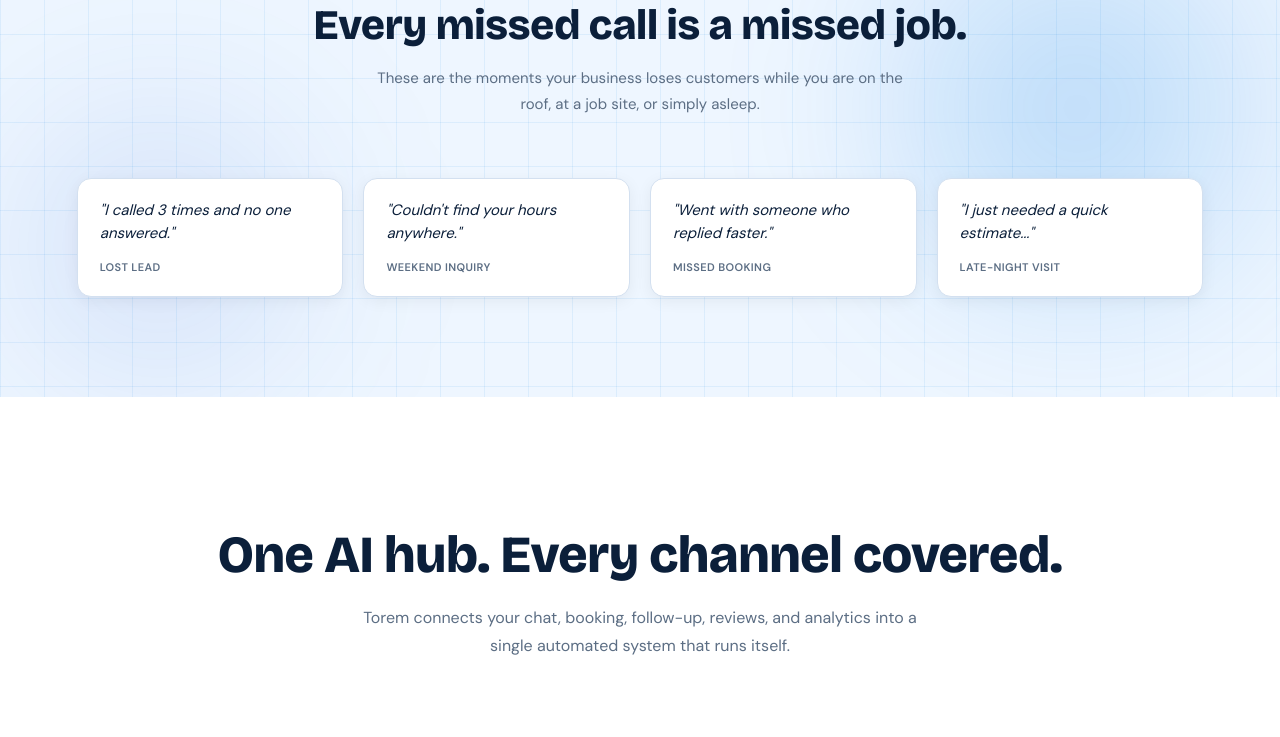
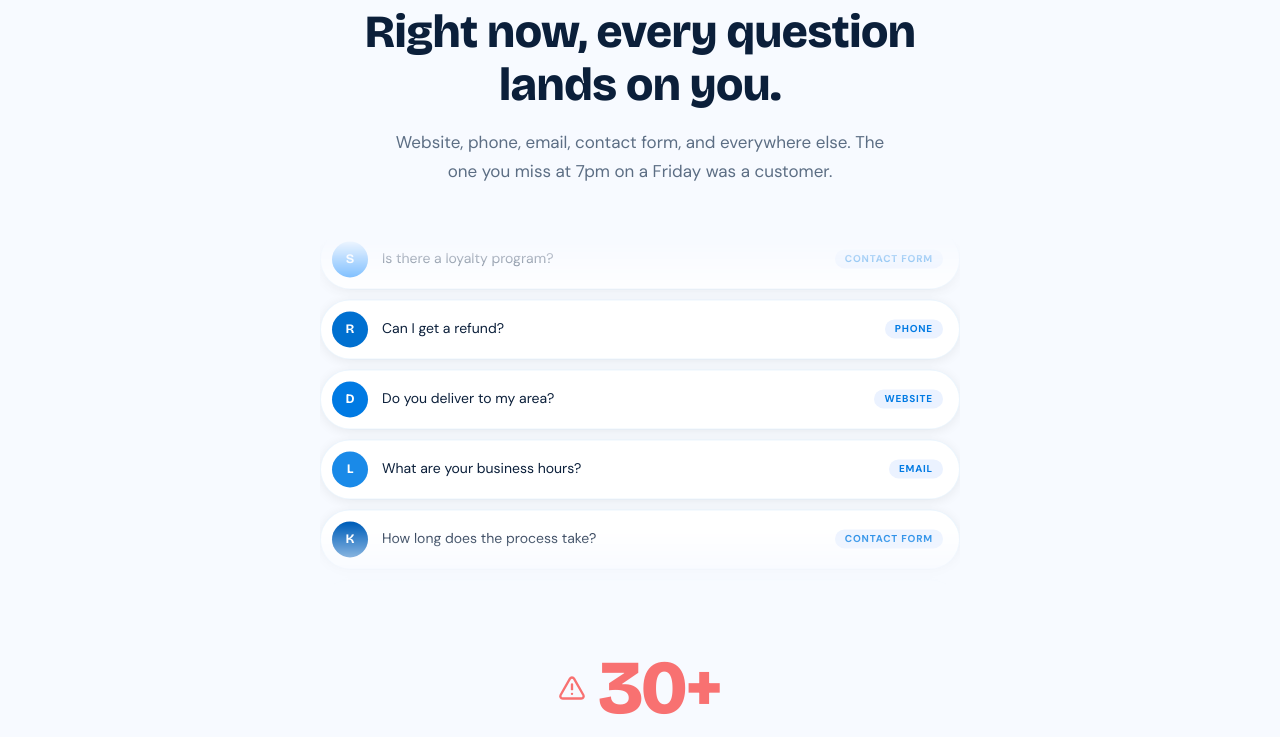
Before and after one commit to toremaiautomation/torem-website, a React (Vite) app: page / in a window 1280 px wide. Shown: the part 900-1637 px from the top of the page. Built offline with nearby package versions, Linux system fonts and the light colour scheme.

Commit message:
Add InquiryTicker component: animated marquee of customer inquiries with illustrative counter

```diff
--- /dev/null
+++ b/src/components/InquiryTicker.jsx
@@ -0,0 +1,229 @@
+import { useRef, useState, useEffect } from "react";
+import { motion, useInView } from "framer-motion";
+import { AlertTriangle } from "lucide-react";
+import { T, DISPLAY, BODY } from "../theme";
+import { useReducedMotion } from "../hooks/useReducedMotion";
+
+const RISK_RED = "#F87171";
+const SIGNAL_BLUE = "#007AE3";
+
+const QUERIES = [
+  { initial: "A", text: "Do you have availability this weekend?",  channel: "WEBSITE"      },
+  { initial: "M", text: "Can I reschedule my appointment?",        channel: "PHONE"        },
+  { initial: "J", text: "Do you offer payment plans?",             channel: "EMAIL"        },
+  { initial: "S", text: "Is there a loyalty program?",             channel: "CONTACT FORM" },
+  { initial: "R", text: "Can I get a refund?",                     channel: "PHONE"        },
+  { initial: "D", text: "Do you deliver to my area?",              channel: "WEBSITE"      },
+  { initial: "L", text: "What are your business hours?",           channel: "EMAIL"        },
+  { initial: "K", text: "How long does the process take?",         channel: "CONTACT FORM" },
+  { initial: "T", text: "Do you offer a free consultation?",       channel: "PHONE"        },
+  { initial: "N", text: "Is there a cancellation fee?",            channel: "WEBSITE"      },
+];
+
+const AVATAR_COLORS = [
+  SIGNAL_BLUE,
+  "#1A8AE8",
+  "#005FBA",
+  "#3B9EFF",
+  "#0070D0",
+];
+
+const DOUBLED = [...QUERIES, ...QUERIES];
+
+function QueryCard({ initial, text, channel, avatarColor }) {
+  return (
+    <div style={{
+      display: "flex",
+      alignItems: "center",
+      gap: "14px",
+      background: "#FFFFFF",
+      borderRadius: "100px",
+      padding: "11px 16px 11px 11px",
+      boxShadow: "0 2px 12px rgba(0,0,0,0.07)",
+      border: "1px solid rgba(0,122,227,0.08)",
+    }}>
+      <div style={{
+        width: "36px",
+        height: "36px",
+        borderRadius: "50%",
+        background: avatarColor,
+        display: "flex",
+        alignItems: "center",
+        justifyContent: "center",
+        flexShrink: 0,
+        color: "#FFFFFF",
+        fontFamily: DISPLAY,
+        fontSize: "13px",
+        fontWeight: 700,
+        userSelect: "none",
+      }}>
+        {initial}
+      </div>
+      <p style={{
+        flex: 1,
+        fontFamily: BODY,
+        fontSize: "14px",
+        color: T.text,
+        margin: 0,
+        lineHeight: 1.4,
+        minWidth: 0,
+      }}>
+        {text}
+      </p>
+      <span style={{
+        background: "#EBF2FF",
+        color: SIGNAL_BLUE,
+        borderRadius: "20px",
+        padding: "3px 10px",
+        fontSize: "10px",
+        fontFamily: BODY,
+        fontWeight: 700,
+        letterSpacing: "0.8px",
+        textTransform: "uppercase",
+        flexShrink: 0,
+        whiteSpace: "nowrap",
+      }}>
+        {channel}
+      </span>
+    </div>
+  );
+}
+
+export function InquiryTicker() {
+  const reduced = useReducedMotion();
+  const counterRef = useRef(null);
+  const inView = useInView(counterRef, { once: true, margin: "-80px 0px" });
+  const [count, setCount] = useState(0);
+
+  useEffect(() => {
+    if (!inView) return;
+    if (reduced) { setCount(30); return; }
+    const target = 30;
+    const duration = 1600;
+    const startTime = performance.now();
+    const tick = (now) => {
+      const progress = Math.min((now - startTime) / duration, 1);
+      const eased = 1 - Math.pow(1 - progress, 3);
+      setCount(Math.round(eased * target));
+      if (progress < 1) requestAnimationFrame(tick);
+    };
+    requestAnimationFrame(tick);
+  }, [inView, reduced]);
+
+  return (
+    <section style={{ background: T.bgAlt2, padding: "104px clamp(24px,6vw,80px)" }}>
+      <div style={{ maxWidth: "1100px", margin: "0 auto" }}>
+
+        {/* Headline */}
+        <div style={{ textAlign: "center", marginBottom: "52px" }}>
+          <h2 style={{
+            fontFamily: DISPLAY,
+            fontSize: "clamp(28px, 4vw, 46px)",
+            fontWeight: 800,
+            color: T.text,
+            lineHeight: 1.15,
+            letterSpacing: "-0.5px",
+            maxWidth: "640px",
+            margin: "0 auto 16px",
+          }}>
+            Right now, every question lands on you.
+          </h2>
+          <p style={{
+            fontFamily: BODY,
+            fontSize: "clamp(15px, 1.8vw, 17px)",
+            color: T.textMuted,
+            maxWidth: "520px",
+            margin: "0 auto",
+            lineHeight: 1.7,
+          }}>
+            Website, phone, email, contact form, and everywhere else. The one you miss at 7pm on a Friday was a customer.
+          </p>
+        </div>
+
+        {/* Ticker */}
+        <div style={{
+          maxWidth: "640px",
+          margin: "0 auto",
+          height: "348px",
+          overflow: "hidden",
+          WebkitMaskImage: "linear-gradient(to bottom, transparent, black 18%, black 82%, transparent)",
+          maskImage: "linear-gradient(to bottom, transparent, black 18%, black 82%, transparent)",
+        }}>
+          <motion.div
+            aria-hidden="true"
+            animate={reduced ? {} : { y: ["0%", "-50%"] }}
+            transition={{ duration: 22, ease: "linear", repeat: Infinity }}
+            style={{ display: "flex", flexDirection: "column", gap: "10px" }}
+          >
+            {DOUBLED.map((q, i) => (
+              <QueryCard
+                key={i}
+                initial={q.initial}
+                text={q.text}
+                channel={q.channel}
+                avatarColor={AVATAR_COLORS[i % AVATAR_COLORS.length]}
+              />
+            ))}
+          </motion.div>
+        </div>
+
+        {/* Counter */}
+        <div style={{ textAlign: "center", marginTop: "64px" }}>
+          <div
+            ref={counterRef}
+            style={{ display: "inline-flex", alignItems: "center", gap: "12px", marginBottom: "10px" }}
+          >
+            <AlertTriangle size={28} color={RISK_RED} strokeWidth={2} />
+            <span style={{
+              fontFamily: DISPLAY,
+              fontSize: "clamp(52px, 6.5vw, 76px)",
+              fontWeight: 800,
+              color: RISK_RED,
+              lineHeight: 1,
+              letterSpacing: "-1.5px",
+            }}>
+              {count}+
+            </span>
+          </div>
+
+          <p style={{
+            fontFamily: BODY,
+            fontSize: "11px",
+            fontWeight: 700,
+            color: RISK_RED,
+            letterSpacing: "1.4px",
+            textTransform: "uppercase",
+            opacity: 0.7,
+            marginBottom: "16px",
+          }}>
+            Illustrative example
+          </p>
+
+          <p style={{
+            fontFamily: BODY,
+            fontSize: "15px",
+            color: T.textMuted,
+            maxWidth: "440px",
+            margin: "0 auto 20px",
+            lineHeight: 1.7,
+          }}>
+            One missed inquiry a day adds up to 30+ potential customers gone in a single month.
+          </p>
+
+          <p style={{
+            fontFamily: DISPLAY,
+            fontSize: "clamp(17px, 2vw, 21px)",
+            fontWeight: 700,
+            color: T.text,
+            maxWidth: "440px",
+            margin: "0 auto",
+            lineHeight: 1.35,
+          }}>
+            Every missed question is a customer choosing someone else.
+          </p>
+        </div>
+
+      </div>
+    </section>
+  );
+}
--- a/src/pages/HomePage.jsx
+++ b/src/pages/HomePage.jsx
@@ -1,8 +1,9 @@
-import { useState, useEffect, useRef } from "react";
+import { useState } from "react";
 import { motion } from "framer-motion";
 import { T, P, DISPLAY, BODY } from "../theme";
 import { MeshBackground } from "../components/MeshBackground";
 import { SectionHead } from "../components/SectionHead";
+import { InquiryTicker } from "../components/InquiryTicker";
 import { HubDiagram } from "../components/HubDiagram";
 import { ChatPreview } from "../components/ChatPreview";
 import { PageHead } from "../components/PageHead";
@@ -15,12 +16,6 @@ const fadeUp = (rm, delay = 0) =>
     ? {}
     : { initial: { opacity: 0, y: 28 }, whileInView: { opacity: 1, y: 0 }, viewport: { once: true, margin: "-60px" }, transition: { duration: 0.55, delay, ease: [0.22, 1, 0.36, 1] } };
 
-const PAIN_MSGS = [
-  { text: "I called 3 times and no one answered.", author: "Lost lead" },
-  { text: "Couldn't find your hours anywhere.", author: "Weekend inquiry" },
-  { text: "Went with someone who replied faster.", author: "Missed booking" },
-  { text: "I just needed a quick estimate...", author: "Late-night visit" },
-];
 
 const TABS = [
   { id: "chat",      label: "Chat",      heading: "Instant answers, zero wait time", body: "Your AI assistant responds to every inquiry the moment it arrives, day or night. Answers FAQs, qualifies leads, and captures contact info without a human ever picking up the phone." },
@@ -29,29 +24,6 @@ const TABS = [
   { id: "followup",  label: "Follow-up", heading: "Automated follow-ups that close jobs", body: "After every chat, the system sends a personalized follow-up sequence. Estimates, reminders, review requests — all on autopilot so no lead goes cold." },
 ];
 
-function PainCard({ msg, i, reduced }) {
-  const offsets = [{ x: -30, rotate: -3 }, { x: 40, rotate: 2 }, { x: -10, rotate: -1.5 }, { x: 20, rotate: 1 }];
-  const o = offsets[i % offsets.length];
-  return (
-    <motion.div
-      {...(reduced ? {} : {
-        initial: { opacity: 0, x: o.x, rotate: o.rotate },
-        whileInView: { opacity: 1, x: 0, rotate: 0 },
-        viewport: { once: true, margin: "-40px" },
-        transition: { duration: 0.6, delay: i * 0.12, ease: [0.22, 1, 0.36, 1] },
-        whileHover: { y: -4, boxShadow: "0 16px 40px rgba(0,0,0,0.12)", transition: { type: "spring", stiffness: 400, damping: 24 } },
-      })}
-      style={{
-        background: T.bg, border: `1px solid ${T.border}`, borderRadius: "14px",
-        padding: "20px 22px", boxShadow: "0 4px 16px rgba(0,0,0,0.06)",
-        cursor: "default",
-      }}
-    >
-      <p style={{ fontSize: "15px", color: T.text, lineHeight: 1.55, marginBottom: "10px", fontStyle: "italic" }}>"{msg.text}"</p>
-      <span style={{ fontSize: "11px", fontWeight: 600, color: T.textMuted, letterSpacing: "0.4px", textTransform: "uppercase" }}>{msg.author}</span>
-    </motion.div>
-  );
-}
 
 function TabSwitcher({ reduced }) {
   const [active, setActive] = useState("chat");
@@ -163,21 +135,8 @@ export default function HomePage({ setPage }) {
         </div>
       </section>
 
-      {/* 2. FLOATING PAIN-POINT CARDS */}
-      <section style={{ padding: "100px clamp(24px,6vw,80px)", background: T.bgAlt, position: "relative", overflow: "hidden" }}>
-        <MeshBackground simple />
-        <div style={{ maxWidth: "1140px", margin: "0 auto", position: "relative" }}>
-          <motion.div {...fadeUp(reduced)} style={{ textAlign: "center", marginBottom: "60px" }}>
-            <SectionHead
-              heading="Every missed call is a missed job."
-              sub="These are the moments your business loses customers while you are on the roof, at a job site, or simply asleep."
-            />
-          </motion.div>
-          <div style={{ display: "grid", gridTemplateColumns: "repeat(auto-fit, minmax(220px, 1fr))", gap: "20px" }}>
-            {PAIN_MSGS.map((m, i) => <PainCard key={i} msg={m} i={i} reduced={reduced} />)}
-          </div>
-        </div>
-      </section>
+      {/* 2. INQUIRY TICKER */}
+      <InquiryTicker />
 
       {/* 3. HUB-AND-SPOKE DIAGRAM */}
       <section style={{ padding: "130px clamp(24px,6vw,80px)", background: T.bg }}>
```
